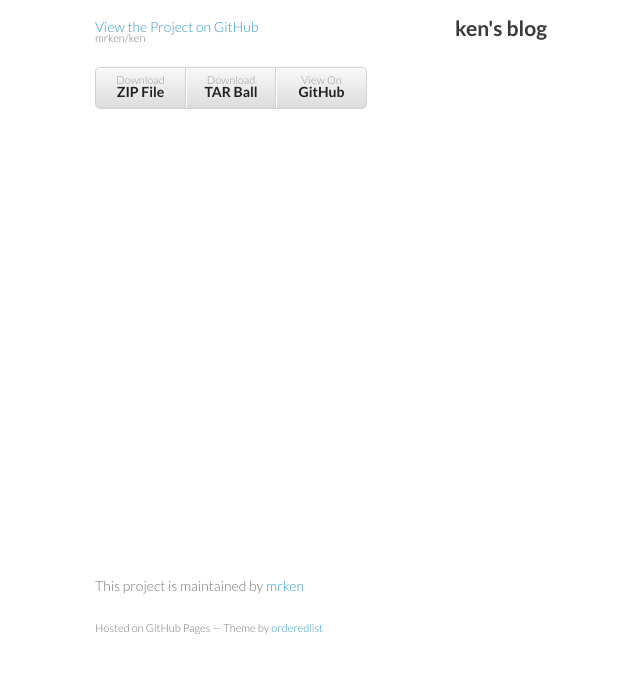
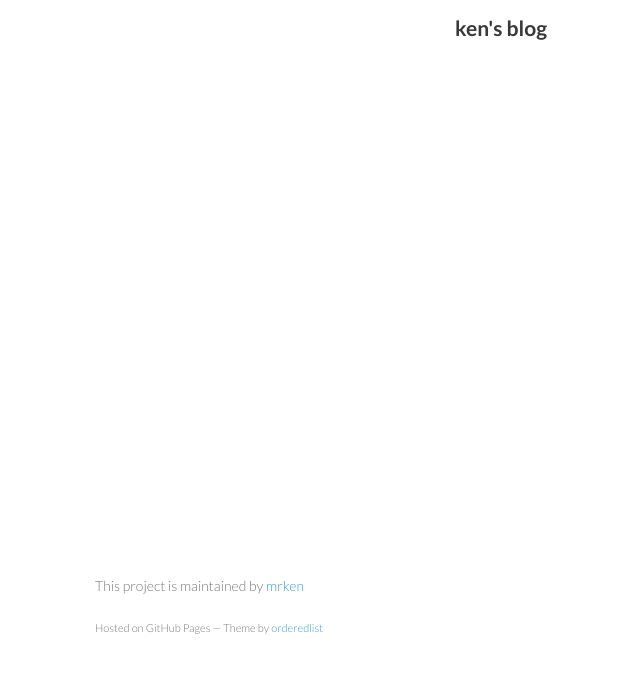
Before and after one commit to mrken/ken, a plain HTML site: page index.html in a window 1280 px wide. Shown: the part 93-766 px from the top of the page, without its empty margins (115-755 px from the left). Drawn offline with Linux system fonts and the light colour scheme.

Commit message:
重制index

```diff
--- a/index.html
+++ b/index.html
@@ -16,16 +16,6 @@
     <div class="wrapper">
       <header>
         <h1>Ken</h1>
-        <p></p>
-
-        <p class="view"><a href="https://github.com/mrken/ken">View the Project on GitHub <small>mrken/ken</small></a></p>
-
-
-        <ul>
-          <li><a href="https://github.com/mrken/ken/zipball/master">Download <strong>ZIP File</strong></a></li>
-          <li><a href="https://github.com/mrken/ken/tarball/master">Download <strong>TAR Ball</strong></a></li>
-          <li><a href="https://github.com/mrken/ken">View On <strong>GitHub</strong></a></li>
-        </ul>
       </header>
       <section>
         <h1>
```
